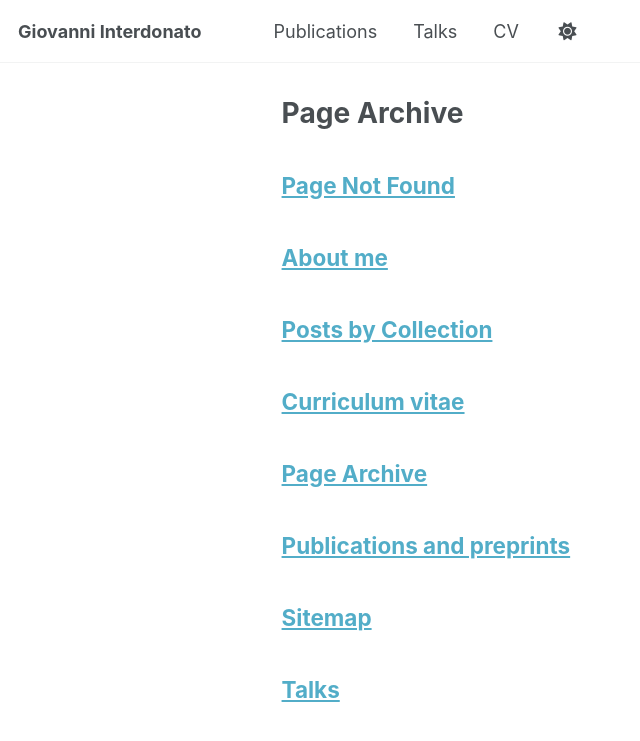
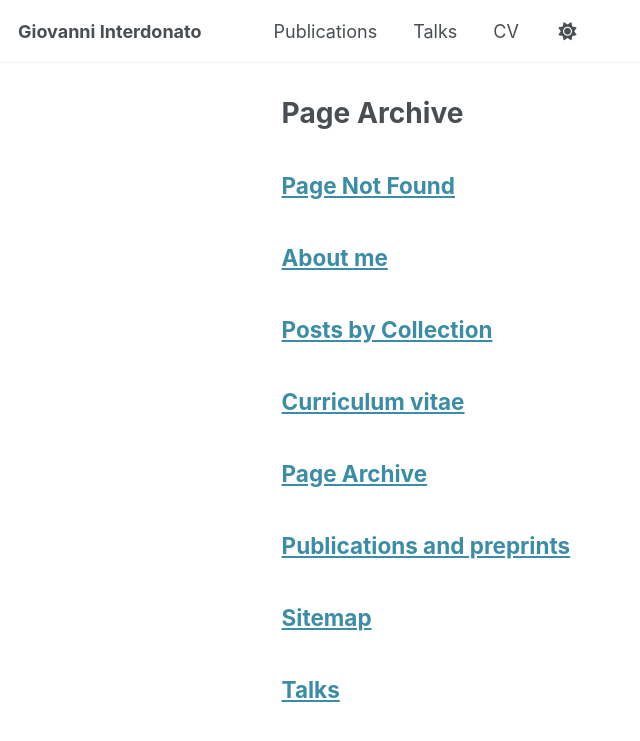
Before and after one commit to GioInter/GioInter.github.io, a Jekyll site: the page built from _pages/page-archive.html, in a window 1280 px wide. Shown: the top 741 px of the page, without its empty margins (0-640 px from the left). Built offline with Jekyll 4.4.1, drawn with Linux system fonts in a browser that asks for light colours; a style sheet for code colours, icons or effects is not loaded.

Commit message:
Slightly darken light-mode links and keep visited links consistent

```diff
--- a/_sass/theme/_default_light.scss
+++ b/_sass/theme/_default_light.scss
@@ -36,9 +36,9 @@ $sidebar-screen-min-width   : 1024px;
     --global-code-background-color      : #fafafa;
     --global-code-text-color            : #{$darker-gray};
     --global-fig-caption-color          : mix(#fff,  #{$dark-gray}, 25%);
-    --global-link-color                 : #52adc8;
-    --global-link-color-hover           : mix(#000, #2f7f93, 25%);
-    --global-link-color-visited         : mix(#fff, #2f7f93, 25%);
+    --global-link-color                 : #3b8da6;
+    --global-link-color-hover           : #2c6a7d;
+    --global-link-color-visited         : #3b8da6;
     --global-masthead-link-color        : #{$dark-gray};
     --global-masthead-link-color-hover  : mix(#000, #{$gray}, 25%);
     --global-text-color                 : #{$dark-gray};
```
